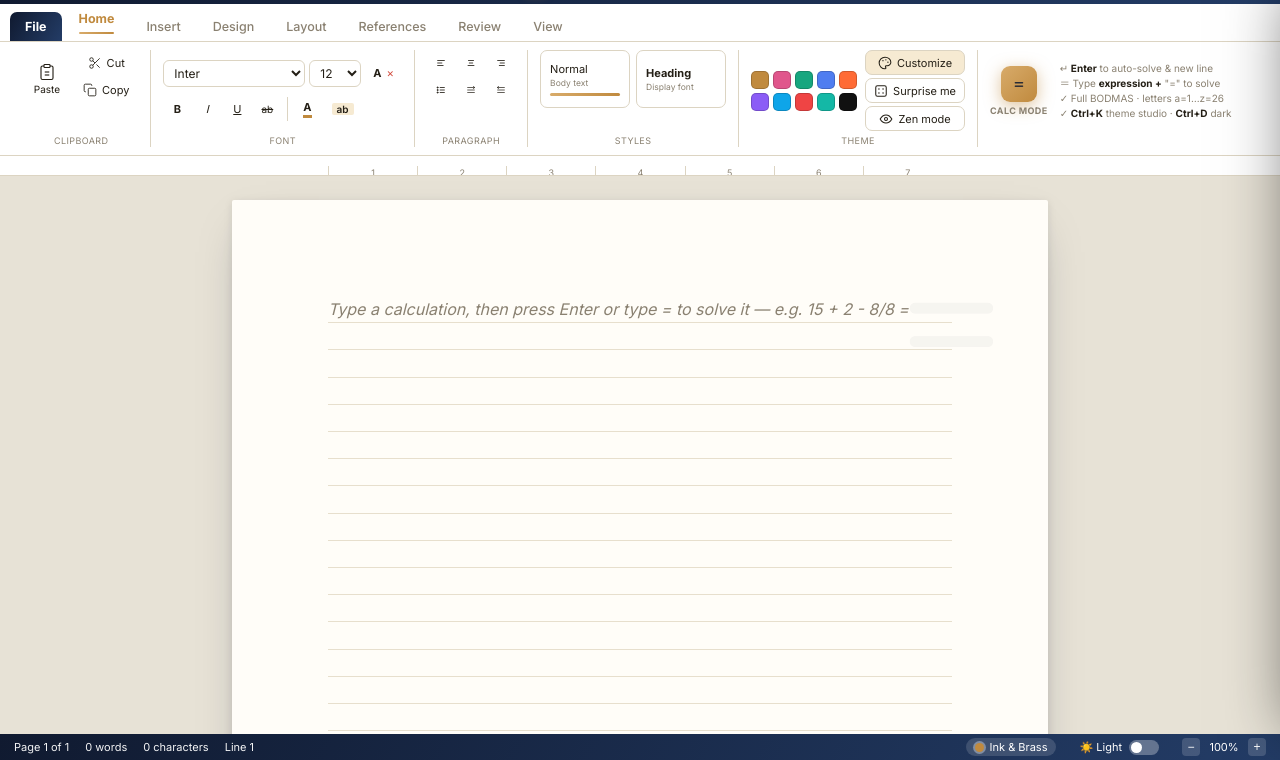
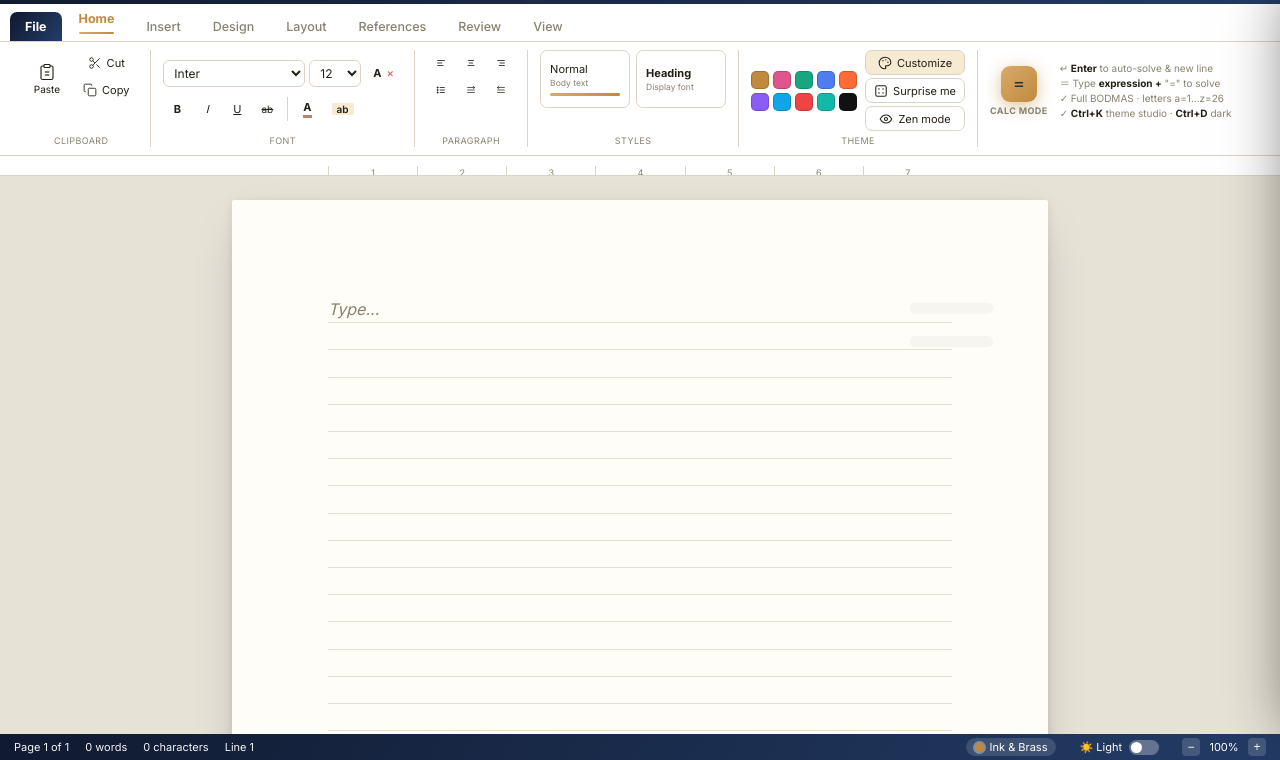
Before and after one commit to ravanabackup/wordcal, a plain HTML site: page index1.html in a window 1280 px wide. Shown: the part 40-800 px from the top of the page. Drawn offline with Linux system fonts and the light colour scheme.

Commit message:
Shorten placeholder text in editor

```diff
--- a/index1.html
+++ b/index1.html
@@ -259,7 +259,7 @@
   .editor div{ min-height:var(--lh-px); }
   .editor h2{ font-family:var(--font-head); }
   .editor:empty::before{
-    content:"Type a calculation, then press Enter or type = to solve it — e.g. 15 + 2 - 8/8 =";
+    content:"Type...";
     color:var(--muted); font-style:italic; pointer-events:none;
   }
 
```
